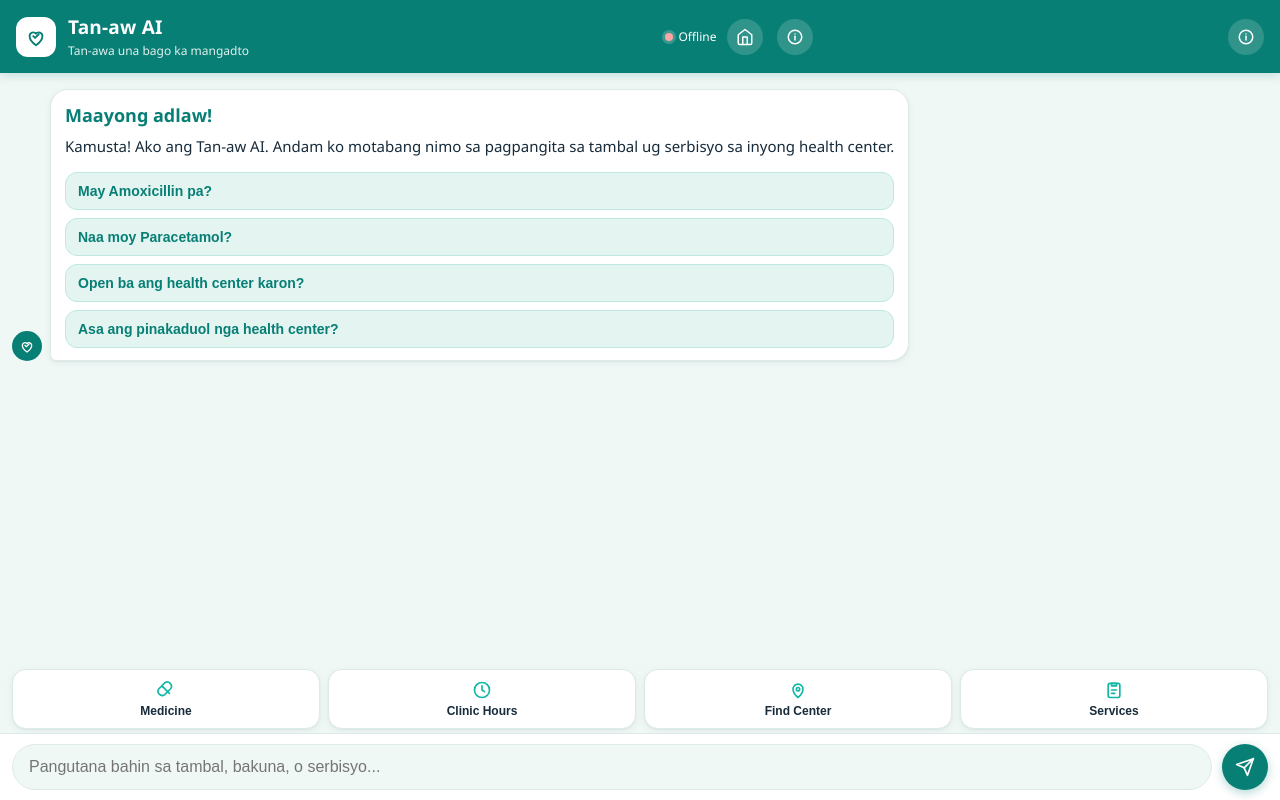
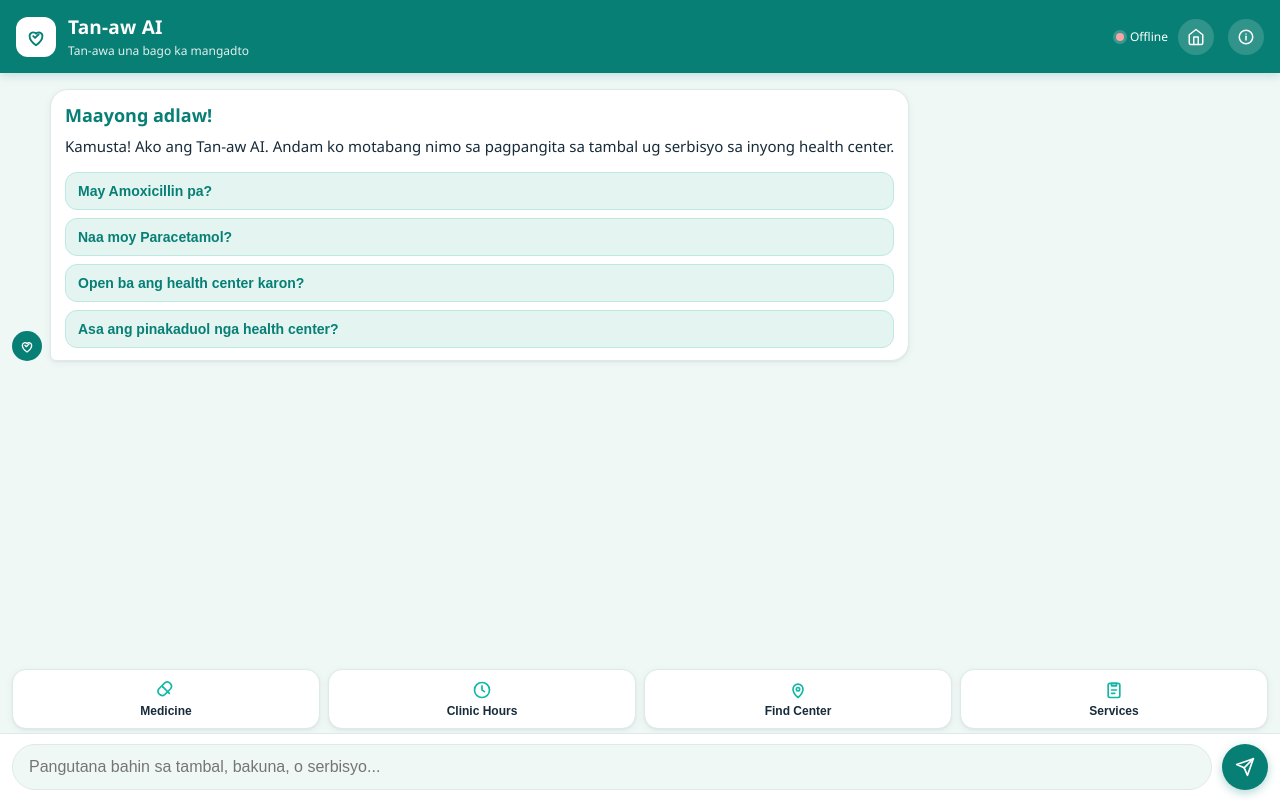
Before and after one commit to dods112/Mobile_apk, a plain HTML site: page frontend/index.html in a window 1280 px wide. Drawn offline with Linux system fonts and the light colour scheme; no server answers.

Commit message:
remove the extra button

```diff
--- a/frontend/index.html
+++ b/frontend/index.html
@@ -37,15 +37,6 @@
           <polyline points="9 22 9 12 15 12 15 22"/>
         </svg>
       </a>
-
-      <button class="icon-btn" id="info-btn" type="button" aria-label="Impormasyon" aria-expanded="false" aria-controls="info-panel">
-        <svg viewBox="0 0 24 24" width="18" height="18" fill="none" stroke="currentColor" stroke-width="2" stroke-linecap="round">
-          <circle cx="12" cy="12" r="9"/>
-          <path d="M12 11v5"/>
-          <path d="M12 8h.01"/>
-        </svg>
-      </button>
-    </div>
 
       <button class="icon-btn" id="info-btn" type="button" aria-label="Impormasyon" aria-expanded="false" aria-controls="info-panel">
         <svg viewBox="0 0 24 24" width="18" height="18" fill="none" stroke="currentColor" stroke-width="2" stroke-linecap="round">
```
Also changed, not shown: frontend/center.html (deleted).
